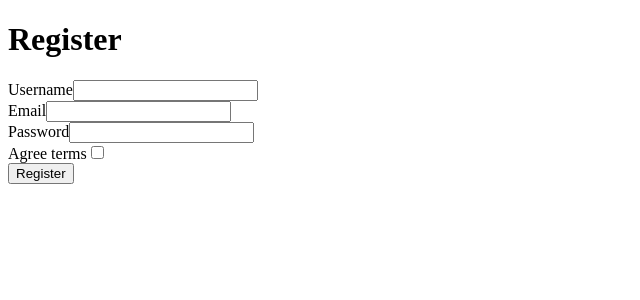
After one commit to parap/so, a Symfony app: template templates/registration/register.html.twig in a window 1280 px wide. The commit adds this page. Shown: the top 300 px of the page, without its empty margins (0-640 px from the left). Run offline with Twig, Linux system fonts and the light colour scheme; the template is opened without the code that fills it, so the values that code supplies are empty; form fields are guessed from the names that the template uses; some libraries are stand-ins or nearby versions.

Commit message:
Add email to user

```diff
--- a/src/Form/RegistrationFormType.php
+++ b/src/Form/RegistrationFormType.php
@@ -18,6 +18,7 @@ class RegistrationFormType extends AbstractType
     {
         $builder
             ->add('username')
+            ->add('email')
             ->add('agreeTerms', CheckboxType::class, [
                 'mapped' => false,
                 'constraints' => [
--- /dev/null
+++ b/templates/registration/register.html.twig
@@ -0,0 +1,18 @@
+{% extends 'base.html.twig' %}
+
+{% block title %}Register{% endblock %}
+
+{% block body %}
+    <h1>Register</h1>
+
+    {{ form_start(registrationForm) }}
+        {{ form_row(registrationForm.username) }}
+        {{ form_row(registrationForm.email) }}
+        {{ form_row(registrationForm.plainPassword, {
+            label: 'Password'
+        }) }}
+        {{ form_row(registrationForm.agreeTerms) }}
+
+        <button type="submit" class="btn">Register</button>
+    {{ form_end(registrationForm) }}
+{% endblock %}
```
Also changed, not shown: migrations/Version20230205125852.php (added, +31 -0 lines), src/Entity/User.php (+17 -0 lines).
